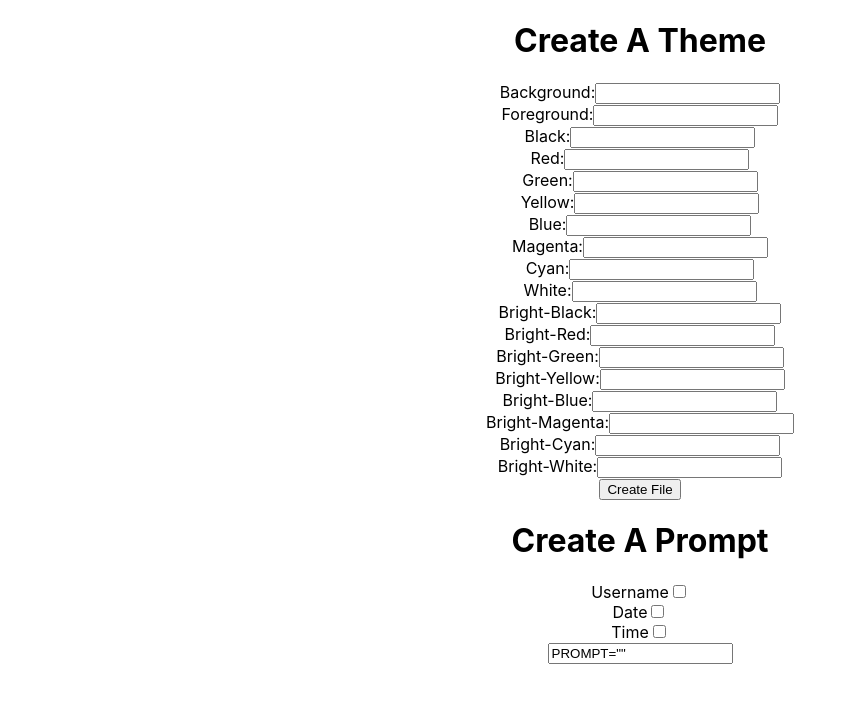
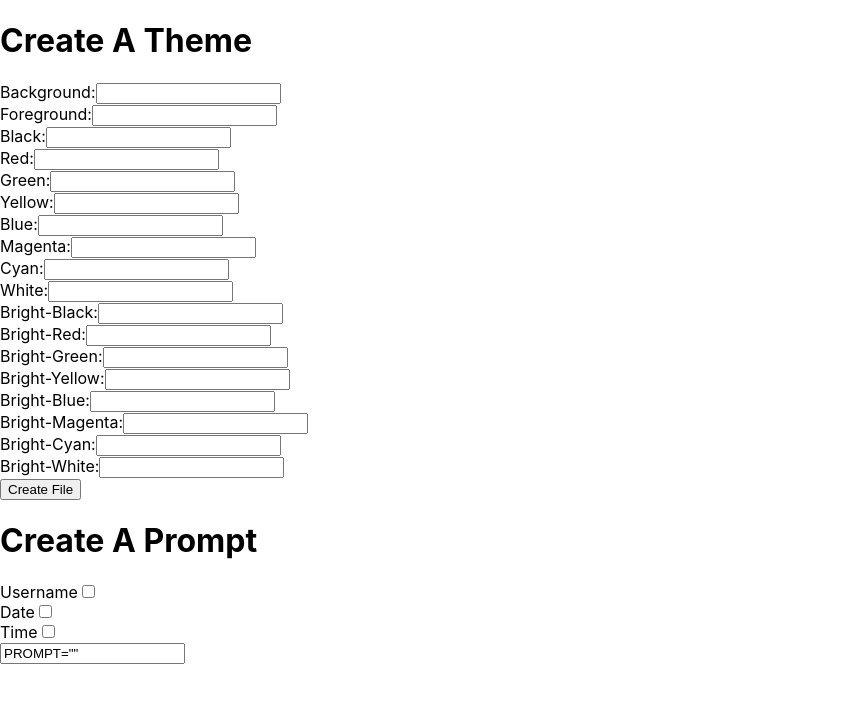
Before and after one commit to theluispestana/term-drip, a React (Create React App) app: page /build in a window 1280 px wide. Shown: the top 702 px of the page, without its empty margins (0-857 px from the left). Built offline with nearby package versions, Linux system fonts and the light colour scheme.

Commit message:
created basic routes

```diff
--- a/package.json
+++ b/package.json
@@ -8,6 +8,7 @@
     "@testing-library/user-event": "^7.1.2",
     "react": "^16.13.1",
     "react-dom": "^16.13.1",
+    "react-router-dom": "^5.2.0",
     "react-scripts": "3.4.1",
     "termcolors": "^0.5.0"
   },
--- a/src/App.js
+++ b/src/App.js
@@ -1,13 +1,15 @@
 import React from "react";
 import Build from "containers/build";
+// import ReactDom from "react-dom";
+import { BrowserRouter as Router, Route } from "react-router-dom";
 import "App.css";
 
 class App extends React.Component {
   render() {
     return (
-      <div className="App">
-        <Build />
-      </div>
+      <Router>
+        <Route exact path="/build" component={Build} />
+      </Router>
     );
   }
 }
```
Also changed, not shown: 1 other file (tests, documents, lock files or other folders).
